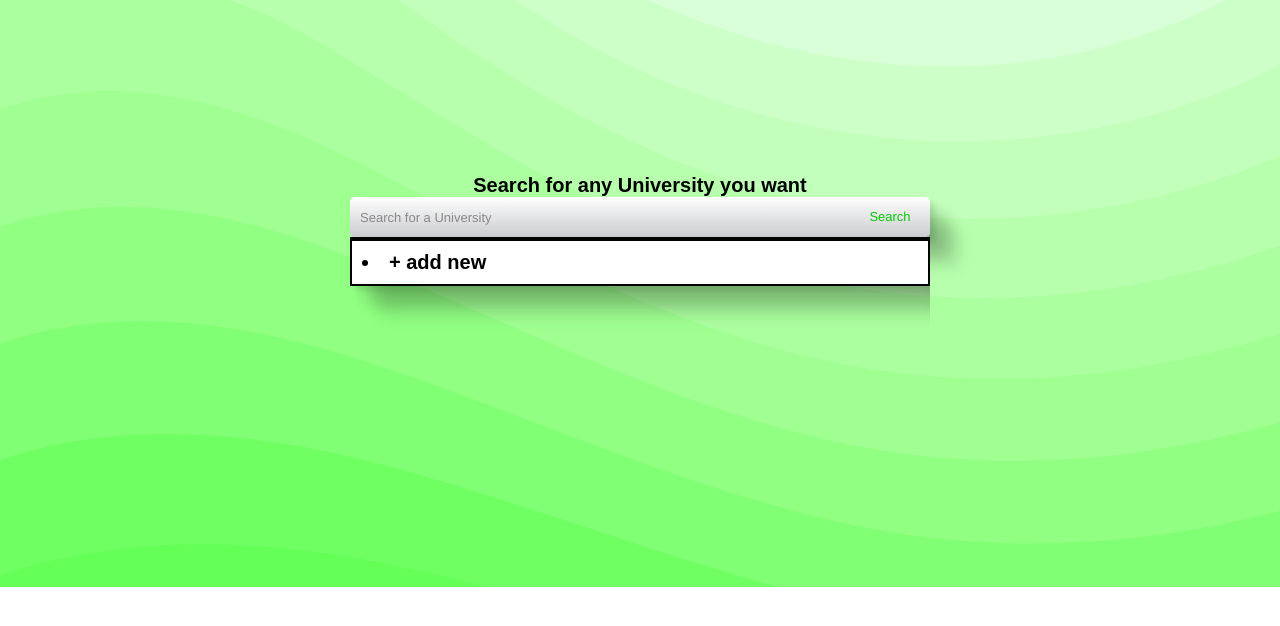
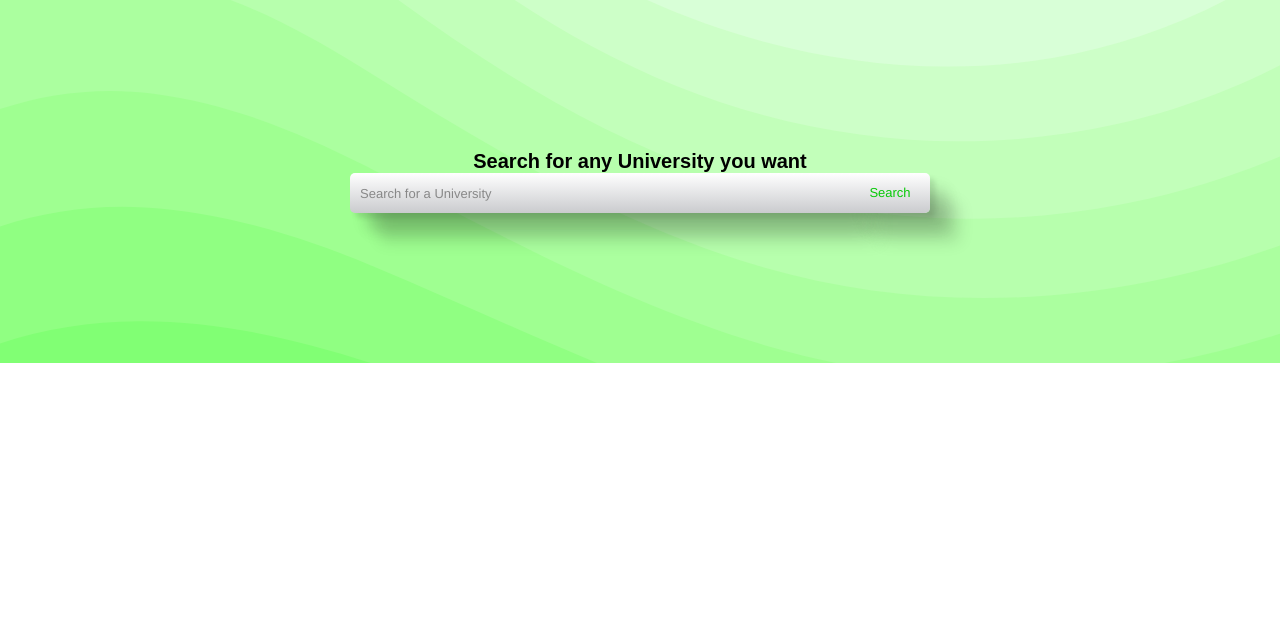
Before and after one commit to siddarthreddygsr/domjudge-pass-rest-interface, a Flask app: page /dashboard/ in a window 1280 px wide. Shown: the part 50-676 px from the top of the page. Run offline with Flask 2, Linux system fonts and the light colour scheme; the visitor is signed in with stand-in values (Sample User, id 1); parts of the project's set-up code (start-up, migrations or seed data) failed here and were passed over; some libraries are stand-ins or nearby versions.

Commit message:
suggestions will only be visible on focus

```diff
--- a/static/css/stylesmainpage.css
+++ b/static/css/stylesmainpage.css
@@ -534,6 +534,18 @@
 
 .scroll{
   height: 200px;
+  display: none;
   overflow-y: auto;
   text-align: left;
 }
+.search:focus-within + .scroll{
+  display: block;
+}
+.addnew h2{
+  font-size: 20px;
+  font-weight: 400;
+  margin: 0;
+  padding: 0;
+  text-align: center;
+  background-color: blanchedalmond;
+}
--- a/static/js/mainpage.js
+++ b/static/js/mainpage.js
@@ -12,17 +12,12 @@ jQuery(document).ready(function ($) {
             data: data,
             dataType: 'json',
             success: function (resp) {
-                console.log(resp[0]);
-
                 respin = ""
-                dummy = ""
                 for (let i = 0; i < resp.length; i++)
                 {
                     respin += "<li><h2>" + resp[i].email + "</h2></li>";
-                    dummy = resp[i].email+ "," + dummy;
                 }
                 suggestions.innerHTML = respin;
-                text.innerHTML = dummy;
             }
         })
     });
--- a/templates/dashboard.html
+++ b/templates/dashboard.html
@@ -10,16 +10,6 @@
     <input id="nav-toggle" type="checkbox">
     <div class="logo">RateMy<strong>UNIVERSITY</strong></div>
     <ul class="links">
-        <!-- <li><a href="#home">Home</a></li>
-            <li><a href="#about">About</a></li>
-            <li><a href="#work">Work</a></li>
-            <li><a href="#projects">Projects</a></li>
-            <li><a href="#contact">Contact</a></li>
-            <label for="nav-toggle" class="icon-burger">
-                <div class="line"></div>
-                <div class="line"></div>
-                <div class="line"></div>
-            </label> -->
         <div class="dropdown">
             <button class="dropbtn"><strong>{{ session['user']['name'] }}</strong></button>
             <div class="dropdown-content">
@@ -32,17 +22,18 @@
 </nav>
 <div class="main">
     <section class="searchbox">
-        <p id=text></p>
-        <form action="" method="">
+        <form action="" method="" autocomplete="off">
             <h2>Search for any University you want</h2>
+            <div class="search">
                 <input type="text" placeholder="Search for a University" id="search" class="search-box">
                 <button>Search</button>
+            </div>
             <div class="scroll">
                 <div class="suggestions" id="suggestions">
                     <!-- suggestions from js will be inserted here -->
                 </div>
                 <div class="addnew suggestions">
-                        <h2><li>+ add new</li></h2>
+                    <li><h2>+ add new</h2></li>
                 </div>
             </div>
         </form>
```
Lines whose indentation alone changed are shown as unchanged.
